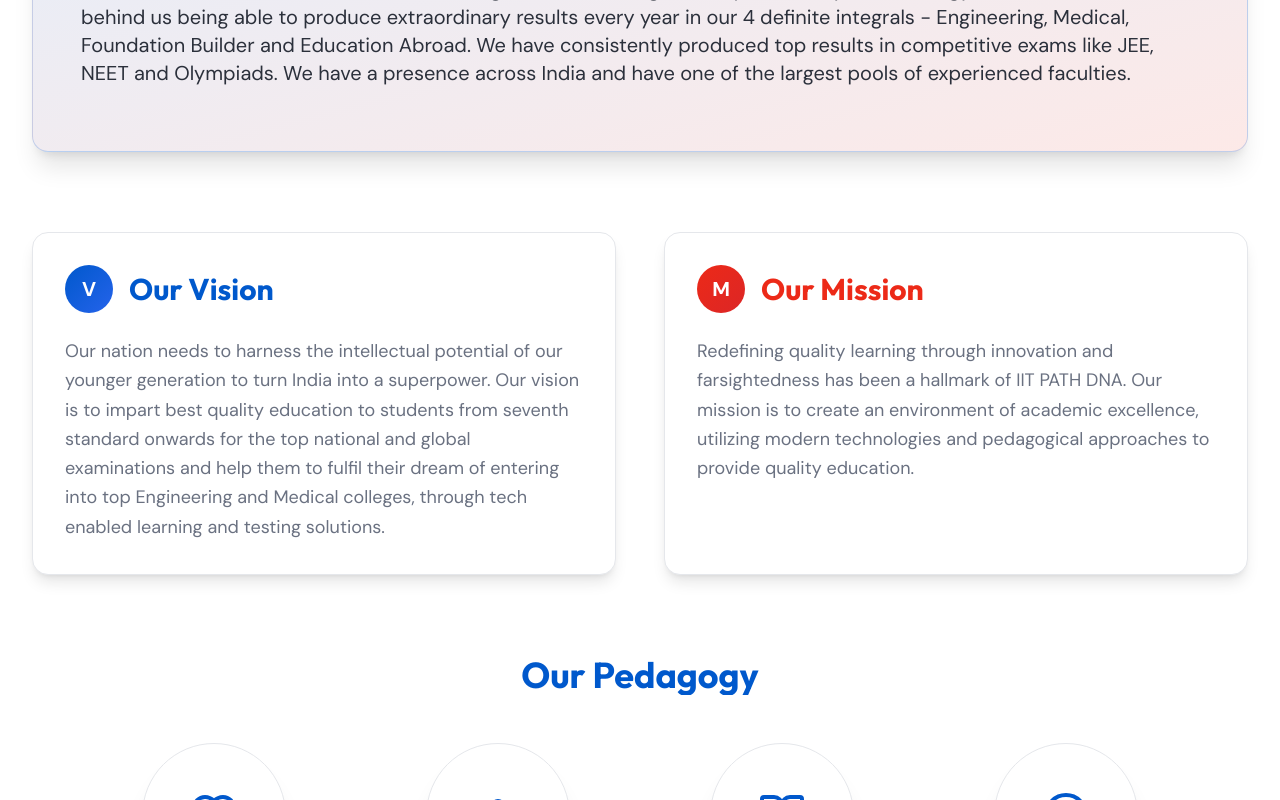
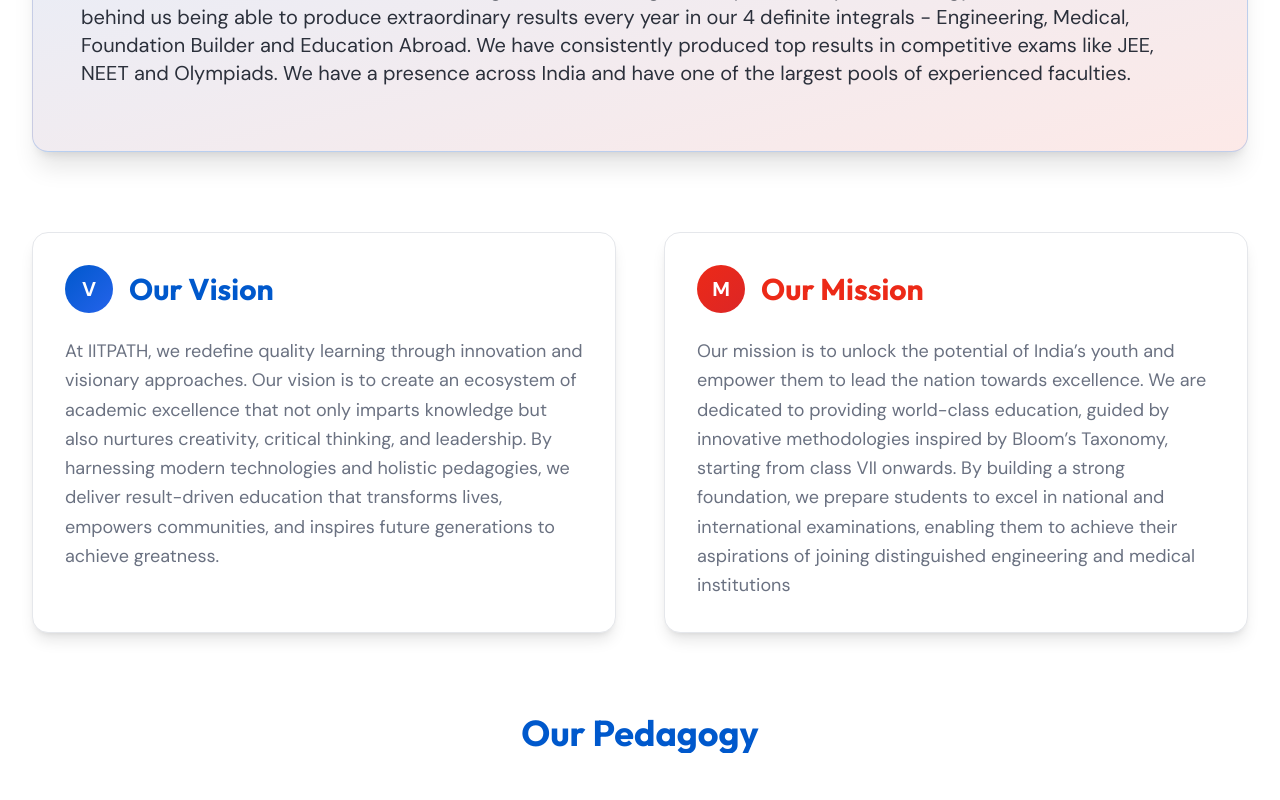
Before and after one commit to iitpath3-tech/pathfinder-web, a React (Vite) app: page /about in a window 1280 px wide. Shown: the part 510-1310 px from the top of the page. Built offline with nearby package versions, Linux system fonts and the light colour scheme; the HTML template or start-up script is replaced by a standard one.

Commit message:
Replaced vision and mission section on about us page

```diff
--- a/src/pages/About.tsx
+++ b/src/pages/About.tsx
@@ -91,13 +91,14 @@
                     </h2>
                   </div>
                   <p className="text-lg text-muted-foreground leading-relaxed">
-                    Our nation needs to harness the intellectual potential of
-                    our younger generation to turn India into a superpower. Our
-                    vision is to impart best quality education to students from
-                    seventh standard onwards for the top national and global
-                    examinations and help them to fulfil their dream of entering
-                    into top Engineering and Medical colleges, through tech
-                    enabled learning and testing solutions.
+                    At IITPATH, we redefine quality learning through innovation
+                    and visionary approaches. Our vision is to create an
+                    ecosystem of academic excellence that not only imparts
+                    knowledge but also nurtures creativity, critical thinking,
+                    and leadership. By harnessing modern technologies and
+                    holistic pedagogies, we deliver result-driven education that
+                    transforms lives, empowers communities, and inspires future
+                    generations to achieve greatness.
                   </p>
                 </div>
               </motion.div>
@@ -119,17 +120,19 @@
                     </h2>
                   </div>
                   <p className="text-lg text-muted-foreground leading-relaxed">
-                    Redefining quality learning through innovation and
-                    farsightedness has been a hallmark of IIT PATH DNA. Our
-                    mission is to create an environment of academic excellence,
-                    utilizing modern technologies and pedagogical approaches to
-                    provide quality education.
+                    Our mission is to unlock the potential of India’s youth and
+                    empower them to lead the nation towards excellence. We are
+                    dedicated to providing world-class education, guided by
+                    innovative methodologies inspired by Bloom’s Taxonomy,
+                    starting from class VII onwards. By building a strong
+                    foundation, we prepare students to excel in national and
+                    international examinations, enabling them to achieve their
+                    aspirations of joining distinguished engineering and medical
+                    institutions
                   </p>
                 </div>
               </motion.div>
             </div>
-
-
 
             {/* Our Pedagogy Section */}
             {/* Our Pedagogy Section */}
@@ -145,11 +148,9 @@
               </h2>
 
               <div className="relative w-full max-w-6xl mx-auto px-4">
-
-
-
                 {/* BUBBLES */}
-    <div className="
+                <div
+                  className="
       grid
       grid-cols-1
       sm:grid-cols-2
@@ -157,7 +158,8 @@
       gap-y-16
       gap-x-4
       mt-10
-    ">
+    "
+                >
                   {[
                     {
                       icon: Heart,
@@ -209,7 +211,8 @@
                       className="relative flex flex-col items-center text-center px-4"
                     >
                       {/* Bubble */}
-          <div className="
+                      <div
+                        className="
             w-28 h-28
             sm:w-32 sm:h-32
             md:w-36 md:h-36
@@ -222,7 +225,8 @@
             transition-transform
             duration-300
             hover:scale-105
-          ">
+          "
+                      >
                         <item.icon className="w-10 h-10 sm:w-12 sm:h-12 text-primary" />
                       </div>
 
@@ -238,7 +242,6 @@
                 </div>
               </div>
             </motion.div>
-
 
             <div className="relative left-1/2 right-1/2 -mx-[50vw] w-screen bg-gradient-to-br from-blue-50 to-sky-100 py-16">
               <div className="max-w-7xl mx-auto px-4">
```
Lines whose indentation alone changed are shown as unchanged.
